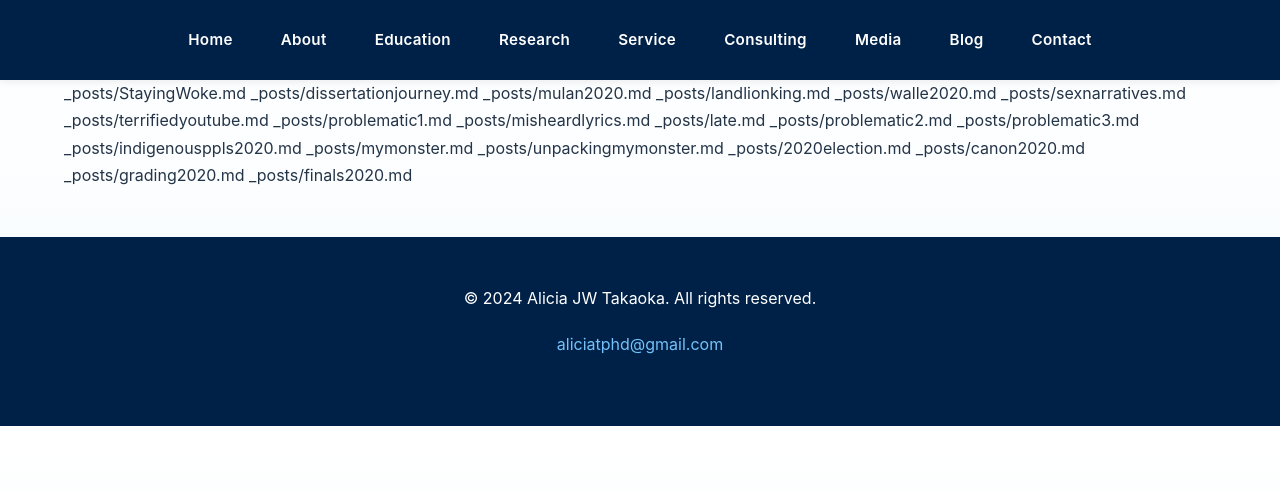
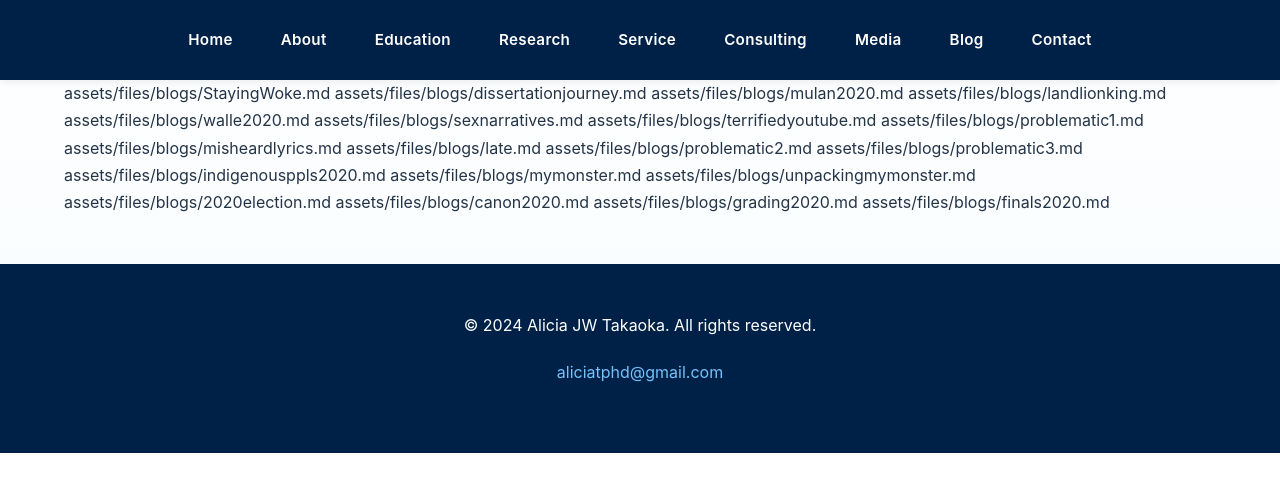
Before and after one commit to aliciatphd/aliciatphd.github.io, a Jekyll site: the page built from blog.md, in a window 1280 px wide. Shown: the top 492 px of the page. Built offline with Jekyll 4.4.1, drawn with Linux system fonts in a browser that asks for light colours; our own code applies the rules of GitHub Pages for plain Markdown files.

Commit message:
Update blog.md

```diff
--- a/blog.md
+++ b/blog.md
@@ -1,19 +1,19 @@
-_posts/StayingWoke.md
-_posts/dissertationjourney.md
-_posts/mulan2020.md
-_posts/landlionking.md
-_posts/walle2020.md
-_posts/sexnarratives.md
-_posts/terrifiedyoutube.md
-_posts/problematic1.md
-_posts/misheardlyrics.md
-_posts/late.md
-_posts/problematic2.md
-_posts/problematic3.md
-_posts/indigenousppls2020.md
-_posts/mymonster.md
-_posts/unpackingmymonster.md
-_posts/2020election.md
-_posts/canon2020.md
-_posts/grading2020.md
-_posts/finals2020.md
+assets/files/blogs/StayingWoke.md
+assets/files/blogs/dissertationjourney.md
+assets/files/blogs/mulan2020.md
+assets/files/blogs/landlionking.md
+assets/files/blogs/walle2020.md
+assets/files/blogs/sexnarratives.md
+assets/files/blogs/terrifiedyoutube.md
+assets/files/blogs/problematic1.md
+assets/files/blogs/misheardlyrics.md
+assets/files/blogs/late.md
+assets/files/blogs/problematic2.md
+assets/files/blogs/problematic3.md
+assets/files/blogs/indigenousppls2020.md
+assets/files/blogs/mymonster.md
+assets/files/blogs/unpackingmymonster.md
+assets/files/blogs/2020election.md
+assets/files/blogs/canon2020.md
+assets/files/blogs/grading2020.md
+assets/files/blogs/finals2020.md
```
